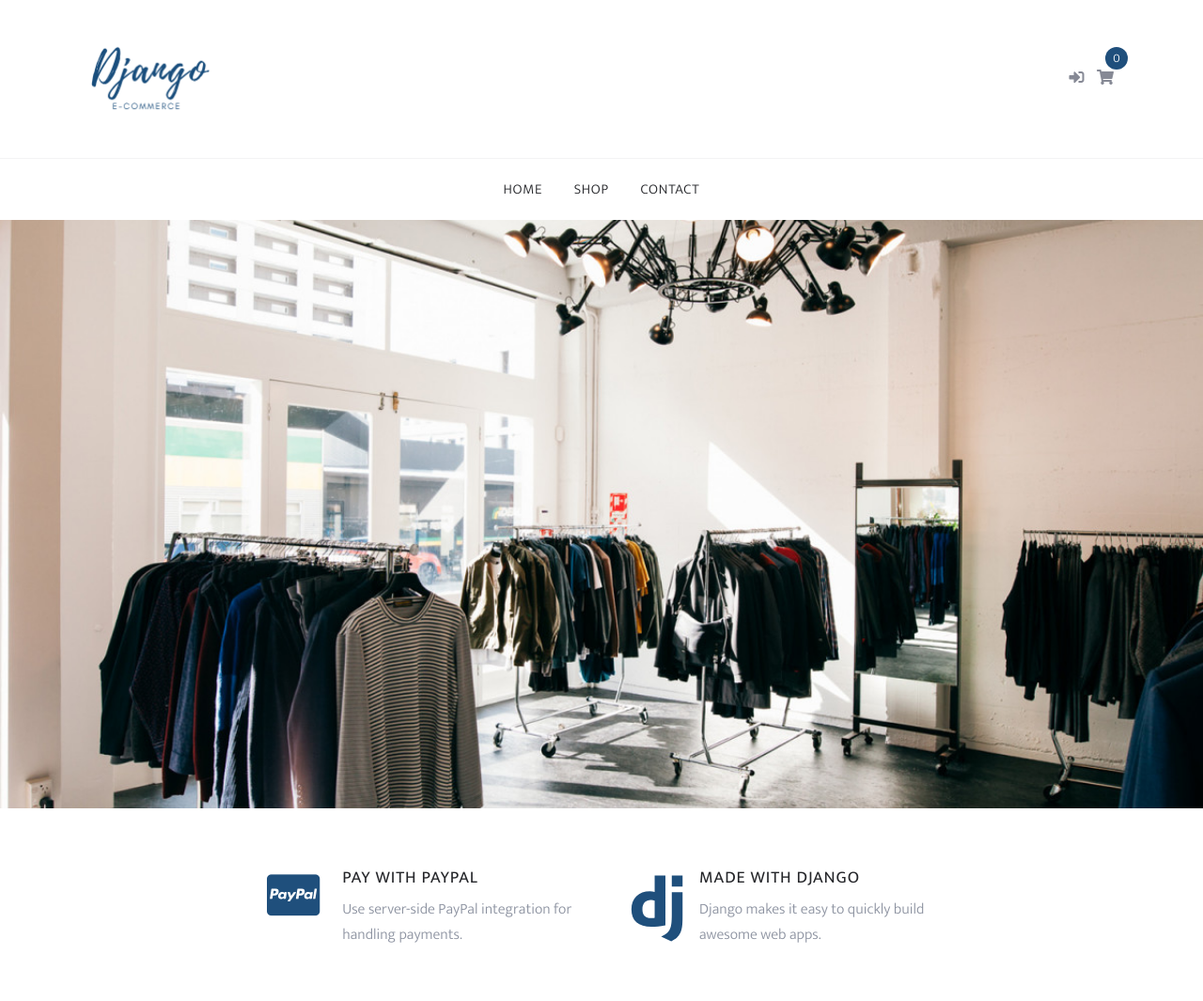
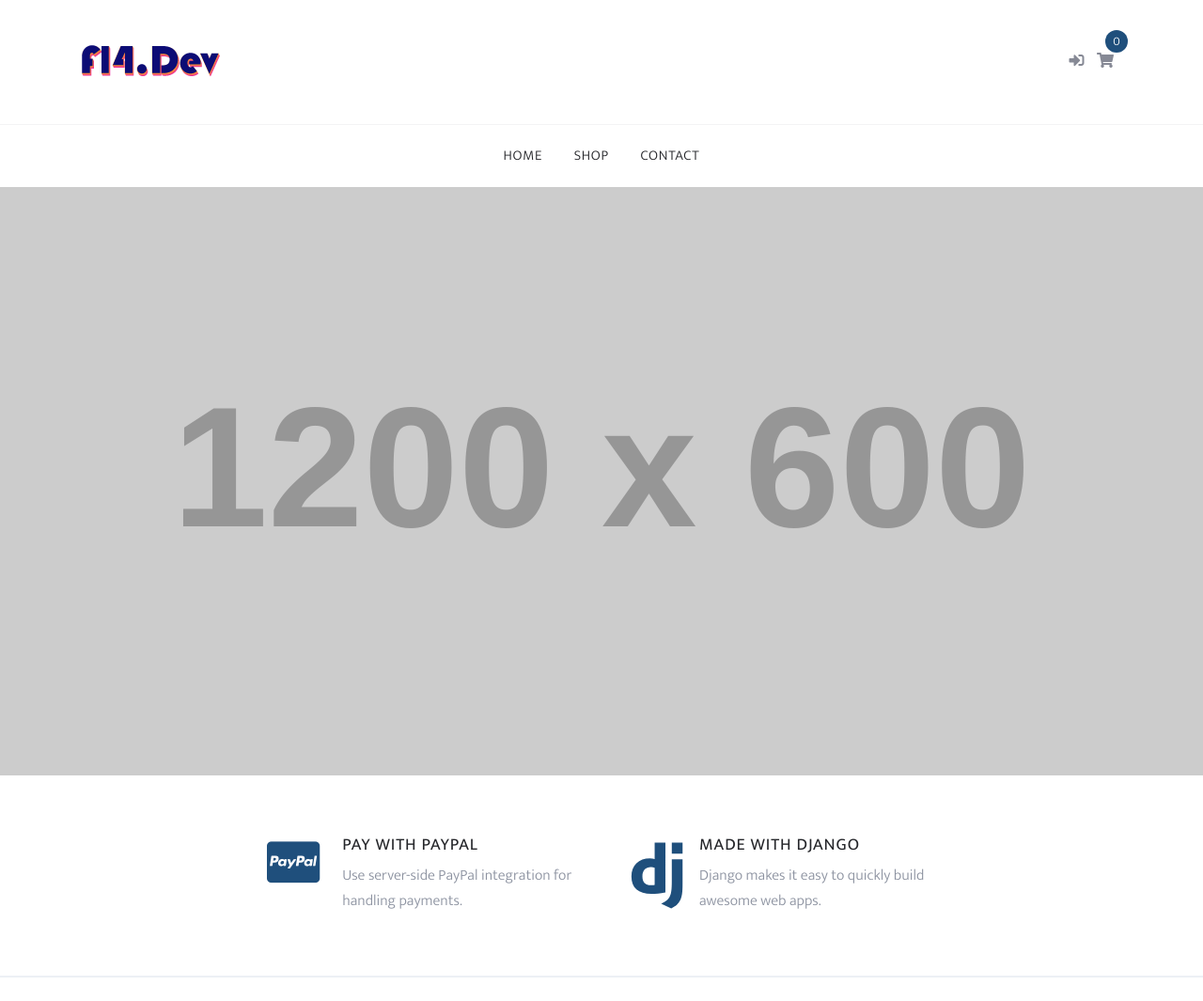
Before and after one commit to fl4viooliveira/django_ecommerce, a Django app: page / in a window 1280 px wide. Shown: the top 1065 px of the page at 94% size. Run offline with Django 3.2, Linux system fonts and the light colour scheme; data comes from the database, SQL or seed files in the repository; grey boxes labelled with a size stand in for pictures from a placeholder-image service; data that the repository does not hold is empty; some libraries are stand-ins or nearby versions.

Commit message:
small fixes on layout

```diff
--- a/templates/index.html
+++ b/templates/index.html
@@ -3,7 +3,7 @@
 
 {% block content %}
 
-<div class="site-blocks-cover" style="background-image: url({% static 'images/hero.jpg' %});" data-aos="fade">
+<div class="site-blocks-cover" style="background-image: url(https://via.placeholder.com/1200x600.png?text=If+you+like+it,+give+us+one+star+on+the+repository,+or+any+feedback.+Thank%20you);" data-aos="fade">
     <div class="container">
         <div class="row">
             <div class="col-md-4 pt-5 pt-md-0">
```
Also changed, not shown: static/images/hero.jpg (deleted), static/images/logo.png.
